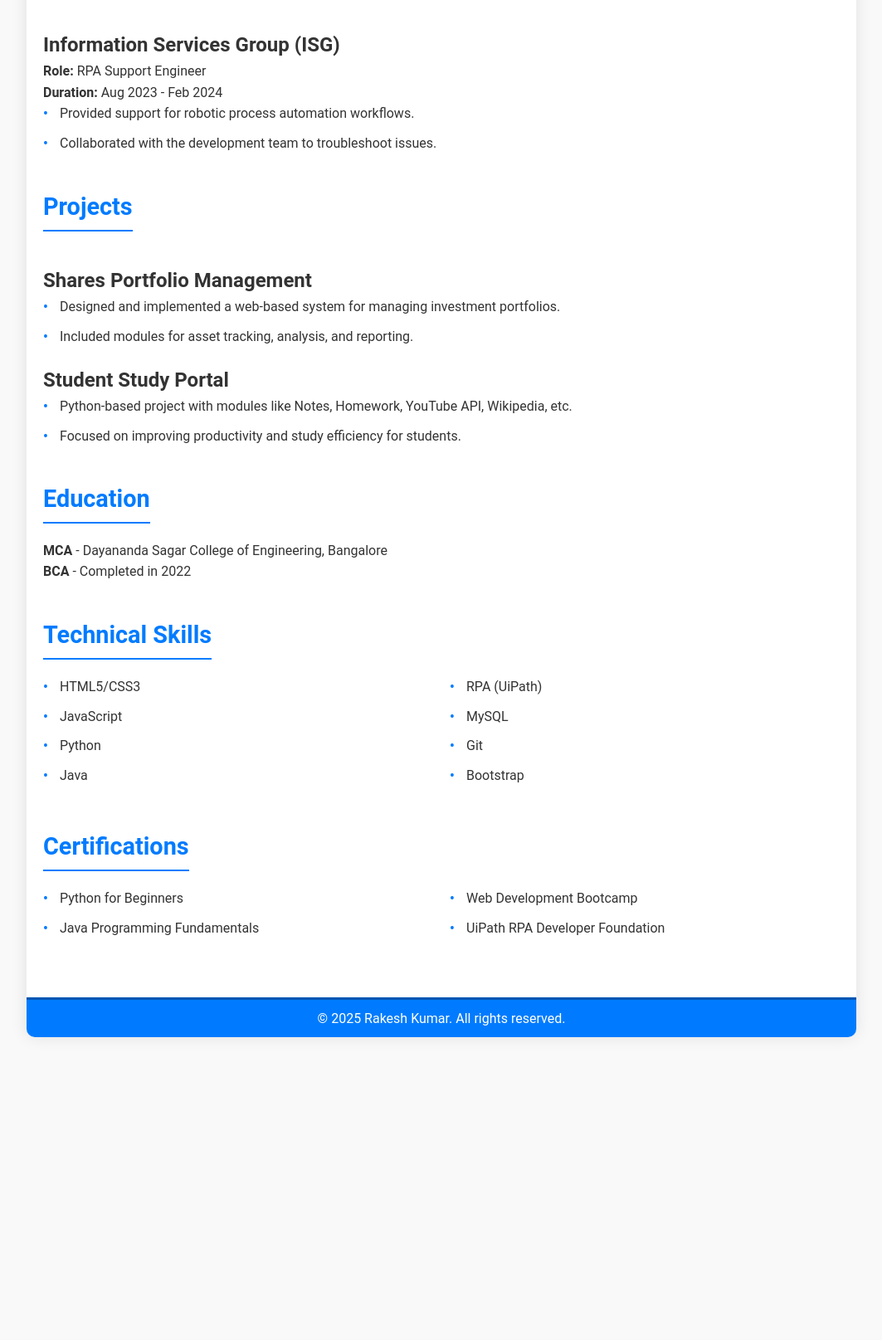
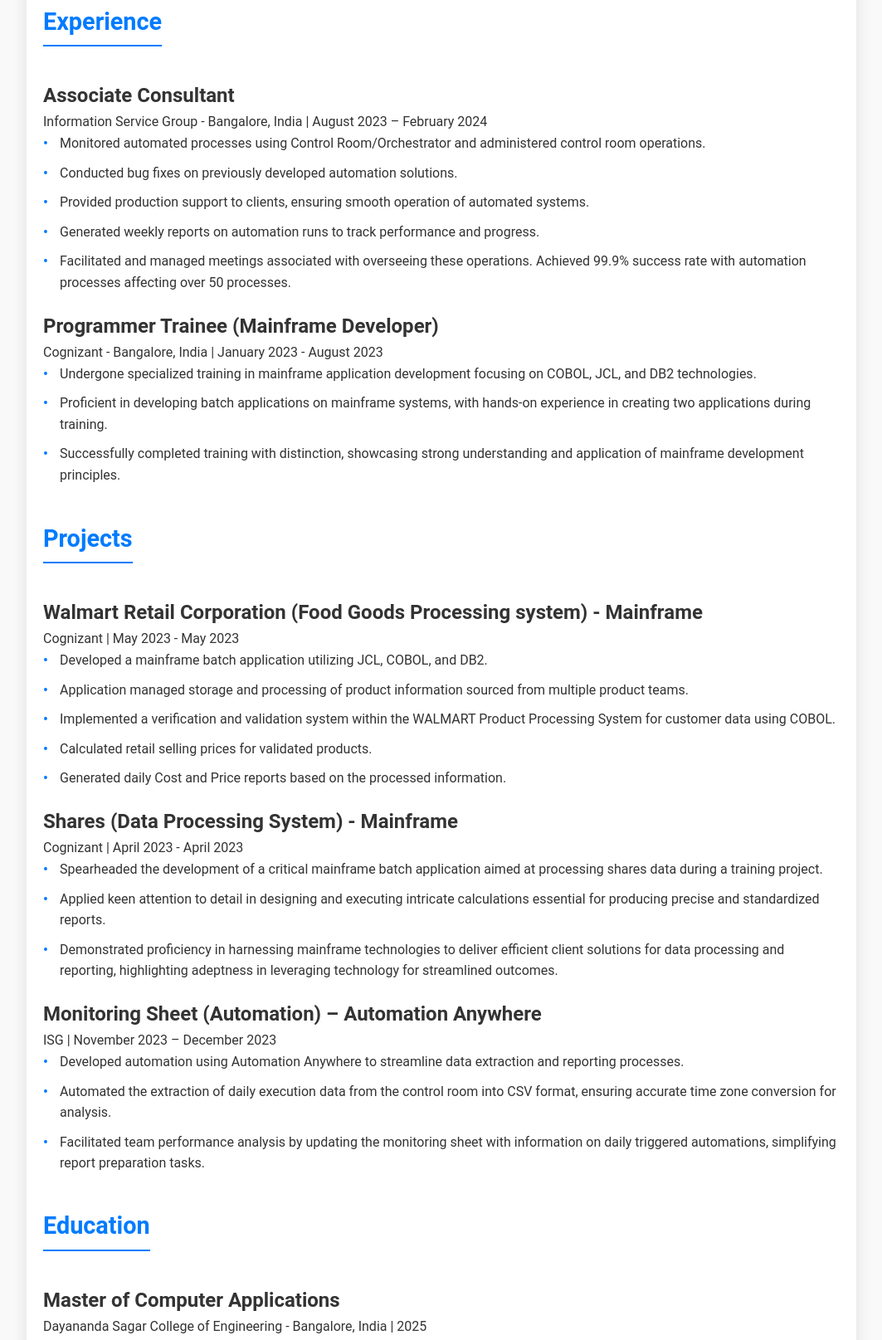
Before and after one commit to rkbatu/rkbatu.github.io, a plain HTML site: page index.html in a window 1280 px wide. Shown: the part 543-2158 px from the top of the page at 83% size, without its empty margins (108-1171 px from the left). Before the commit the page ends 1813 px from the top, so only its background shows below. Drawn offline with Linux system fonts and the light colour scheme.

Commit message:
Update index.html

```diff
--- a/index.html
+++ b/index.html
@@ -12,71 +12,99 @@
       <!--<img src="rk.jpg" alt="Rakesh Kumar" class="animate zoomIn delay-2">-->
       <h1 class="animate fadeInUp delay-3">Rakesh Kumar</h1>
       <p class="animate slideInRight delay-4">Bangalore, Karnataka, India</p>
-      <p class="animate fadeInUp delay-5">Email: <a href="mailto:rkbatu87@gmail.com">rkbatu87@gmail.com</a></p>
+      <p class="animate fadeInUp delay-5">Email: <a href="mailto:rkbatu87@gmail.com">rkbatu87@gmail.com</a> | Phone: +91 8792137500</p>
+      <p class="animate fadeInUp delay-5"><a href="https://linkedin.com/in/rakesh-kumar-1a6209212/">LinkedIn</a> | <a href="https://github.com/rkbatu"> GitHub</a></p>
+      <p class="animate fadeInUp delay-5"> </p>
     </header>
 
     <div class="main-content">
       <section class="summary animate flipIn delay-6">
         <h2>Summary</h2>
         <p>
-          Enthusiastic and detail-oriented MCA graduate with a strong foundation in computer science and hands-on experience in software development.
-          Passionate about learning and contributing to innovative projects.
+         Tech-Savvy Master of Computer Application student with hands-on experience in mainframe batch application development and automation using Automation Anywhere.
+          Possess a strong foundation in programming and problem-solving, and driven to learn new technologies.
+          Seeking a challenging role where I can contribute my skills and grow professionally.
         </p>
       </section>
 
       <section class="experience animate slideInLeft delay-7">
         <h2>Experience</h2>
-        <h3>Information Services Group (ISG)</h3>
-        <p><strong>Role:</strong> RPA Support Engineer</p>
-        <p><strong>Duration:</strong> Aug 2023 - Feb 2024</p>
+                <h3>Associate Consultant</h3>
+                <p>Information Service Group - Bangalore, India | August 2023 – February 2024</p>
                 <ul>
-          <li>Provided support for robotic process automation workflows.</li>
-          <li>Collaborated with the development team to troubleshoot issues.</li>
+                    <li>Monitored automated processes using Control Room/Orchestrator and administered control room operations.</li>
+                    <li>Conducted bug fixes on previously developed automation solutions.</li>
+                    <li>Provided production support to clients, ensuring smooth operation of automated systems.</li>
+                    <li>Generated weekly reports on automation runs to track performance and progress.</li>
+                    <li>Facilitated and managed meetings associated with overseeing these operations. Achieved 99.9% success rate with automation processes affecting over 50 processes.</li>
+                </ul>
+                <h3>Programmer Trainee (Mainframe Developer)</h3>
+                <p>Cognizant - Bangalore, India | January 2023 - August 2023</p>
+                <ul>
+                    <li>Undergone specialized training in mainframe application development focusing on COBOL, JCL, and DB2 technologies.</li>
+                    <li>Proficient in developing batch applications on mainframe systems, with hands-on experience in creating two applications during training.</li>
+                    <li>Successfully completed training with distinction, showcasing strong understanding and application of mainframe development principles.</li>
                 </ul>
       </section>
 
       <section class="projects animate zoomIn delay-8">
        <h2>Projects</h2>
-        <h3>Shares Portfolio Management</h3>
+                <h3>Walmart Retail Corporation (Food Goods Processing system) - Mainframe</h3>
+                <p>Cognizant | May 2023 - May 2023</p>
                 <ul>
-          <li>Designed and implemented a web-based system for managing investment portfolios.</li>
-          <li>Included modules for asset tracking, analysis, and reporting.</li>
+                    <li>Developed a mainframe batch application utilizing JCL, COBOL, and DB2.</li>
+                    <li>Application managed storage and processing of product information sourced from multiple product teams.</li>
+                    <li>Implemented a verification and validation system within the WALMART Product Processing System for customer data using COBOL.</li>
+                    <li>Calculated retail selling prices for validated products.</li>
+                    <li>Generated daily Cost and Price reports based on the processed information.</li>
                 </ul>
-
-        <h3>Student Study Portal</h3>
+                <h3>Shares (Data Processing System) - Mainframe</h3>
+                <p>Cognizant | April 2023 - April 2023</p>
                 <ul>
-          <li>Python-based project with modules like Notes, Homework, YouTube API, Wikipedia, etc.</li>
-          <li>Focused on improving productivity and study efficiency for students.</li>
+                    <li>Spearheaded the development of a critical mainframe batch application aimed at processing shares data during a training project.</li>
+                    <li>Applied keen attention to detail in designing and executing intricate calculations essential for producing precise and standardized reports.</li>
+                    <li>Demonstrated proficiency in harnessing mainframe technologies to deliver efficient client solutions for data processing and reporting, highlighting adeptness in leveraging technology for streamlined outcomes.</li>
+                </ul>
+                <h3>Monitoring Sheet (Automation) – Automation Anywhere</h3>
+                <p>ISG | November 2023 – December 2023</p>
+                <ul>
+                    <li>Developed automation using Automation Anywhere to streamline data extraction and reporting processes.</li>
+                    <li>Automated the extraction of daily execution data from the control room into CSV format, ensuring accurate time zone conversion for analysis.</li>
+                    <li>Facilitated team performance analysis by updating the monitoring sheet with information on daily triggered automations, simplifying report preparation tasks.</li>
                 </ul>
       </section>
 
       <section class="education animate slideInRight delay-9">
        <h2>Education</h2>
-        <p><strong>MCA</strong> - Dayananda Sagar College of Engineering, Bangalore</p>
-        <p><strong>BCA</strong> - Completed in 2022</p>
+                <h3>Master of Computer Applications</h3>
+                <p>Dayananda Sagar College of Engineering - Bangalore, India | 2025</p>
+                <h3>Bachelor of Computer Applications</h3>
+                <p>St Claret College - Bangalore, India | 2022 | GPA: 8.62</p>
+                <h3>12th (PUC)</h3>
+                <p>St Claret Pre-University College - Bangalore, India | 2019 | 70%</p>
+                <h3>10th</h3>
+                <p>Oxford Public School - Bangalore, India | 2017 | 76%</p>
       </section>
 
       <section class="skills animate fadeInUp delay-10">
-        <h2>Technical Skills</h2>
+        <h2>Skills</h2>
                 <ul>
-          <li>HTML5/CSS3</li>
-          <li>JavaScript</li>
-          <li>Python</li>
-          <li>Java</li>
-          <li>RPA (UiPath)</li>
-          <li>MySQL</li>
-          <li>Git</li>
-          <li>Bootstrap</li>
+                    <li>Programming Languages - (Python, Java, C)</li>
+                    <li>Web development - (HTML, CSS, Javascript, Angular JS, Django)</li>
+                    <li>Databases - (MySQL, MongoDB)</li>
+                    <li>Version Control - (Git, GitHub)</li>
+                    <li>Mainframe (JCL, COBOL, DB2, VSAM)</li>
+                    <li>Automation Anywhere</li>
                 </ul>
       </section>
 
       <section class="certifications animate flipIn delay-11">
         <h2>Certifications</h2>
                 <ul>
-          <li>Python for Beginners</li>
-          <li>Java Programming Fundamentals</li>
-          <li>Web Development Bootcamp</li>
-          <li>UiPath RPA Developer Foundation</li>
+                    <li>Mainframe: The Complete COBOL Course - Udemy</li>
+                    <li>MongoDB Essentials - MongoDB University</li>
+                    <li>Python Programming - HackerRank</li>
+                    <li>Bot Developer - Automation Anywhere</li>
                 </ul>
       </section>
     </div>
```
Lines whose indentation alone changed are shown as unchanged.
